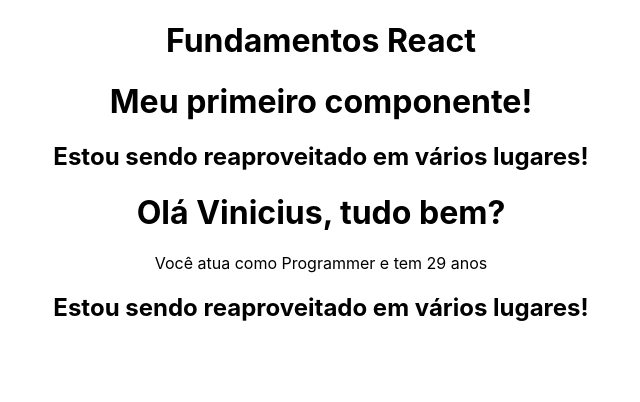
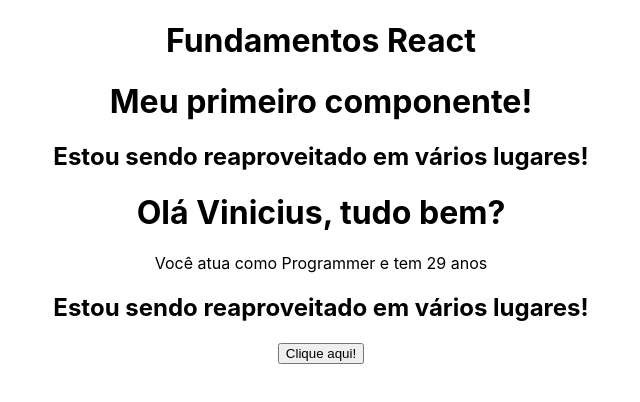
Before and after one commit to viniciuslemos93/curso-react, a React (Create React App) app in the folder 2_FUNDAMENTOS/fundamentos/: page / in a window 1280 px wide. Shown: the top 402 px of the page, without its empty margins (319-959 px from the left). Built offline with nearby package versions, Linux system fonts and the light colour scheme.

Commit message:
feat: criação do primeiro evento em React

```diff
--- a/2_FUNDAMENTOS/fundamentos/src/App.js
+++ b/2_FUNDAMENTOS/fundamentos/src/App.js
@@ -6,6 +6,7 @@
 import './App.css';
 import TemplateExpressions from "./components/TemplateExpressions";
 import MyComponent from "./components/MyComponent";
+import Events from "./components/Events";
 
 function App() {
   return (
@@ -14,6 +15,7 @@
       <FirstComponent />
       <TemplateExpressions />
       <MyComponent />
+      <Events />
     </div>
   );
 }
--- /dev/null
+++ b/2_FUNDAMENTOS/fundamentos/src/components/Events.js
@@ -0,0 +1,18 @@
+const Events = () => {
+
+    const handleMyEvent = (e) => {
+        {/*O parâmetro "e" são os dados que o evento contém  */}
+        console.log(e)
+    }
+
+    return (
+        <div>
+            <div>
+                {/*Ao chamar o evento, se colocar parênteses () ele chama o evento ao carregar a página*/}
+                <button onClick={handleMyEvent}>Clique aqui!</button>
+            </div>
+        </div>
+    );
+};
+
+export default Events;
```
